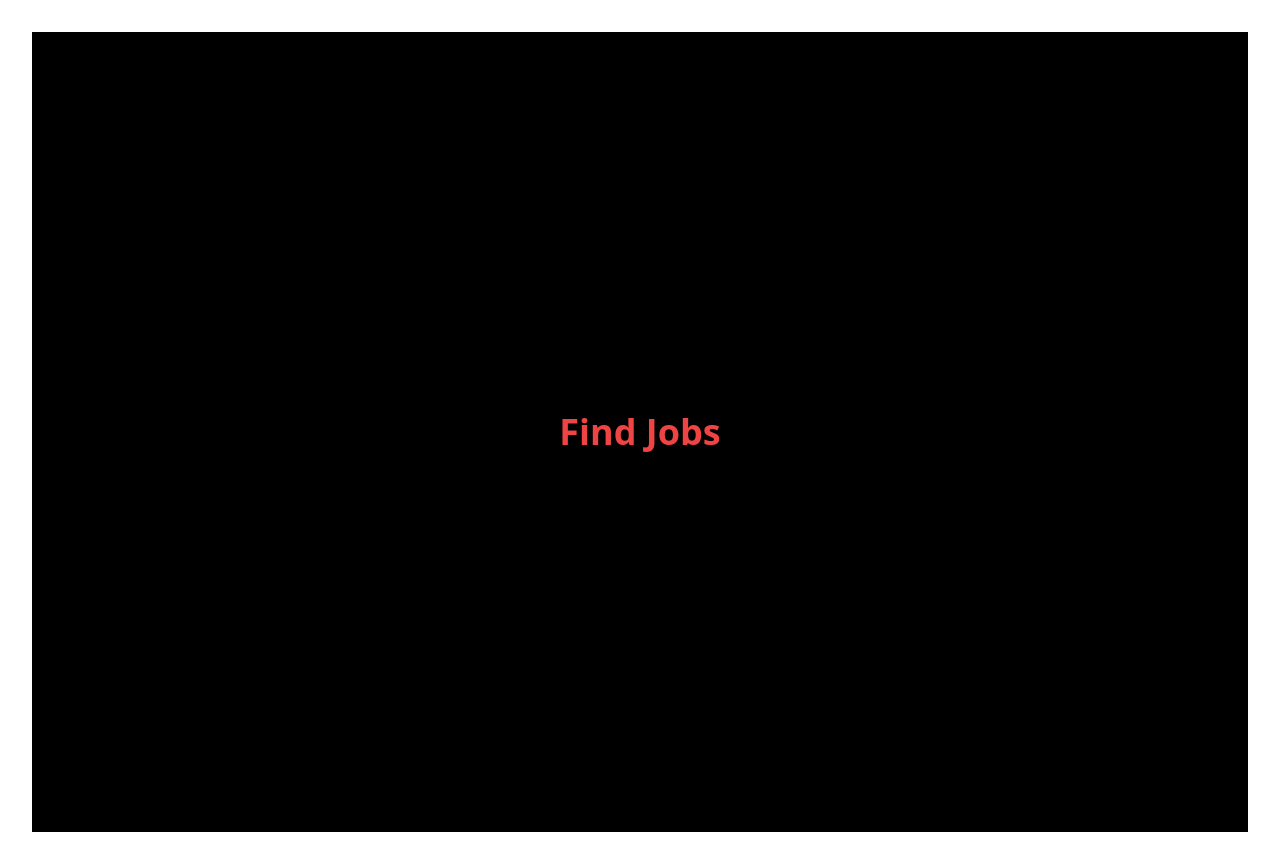
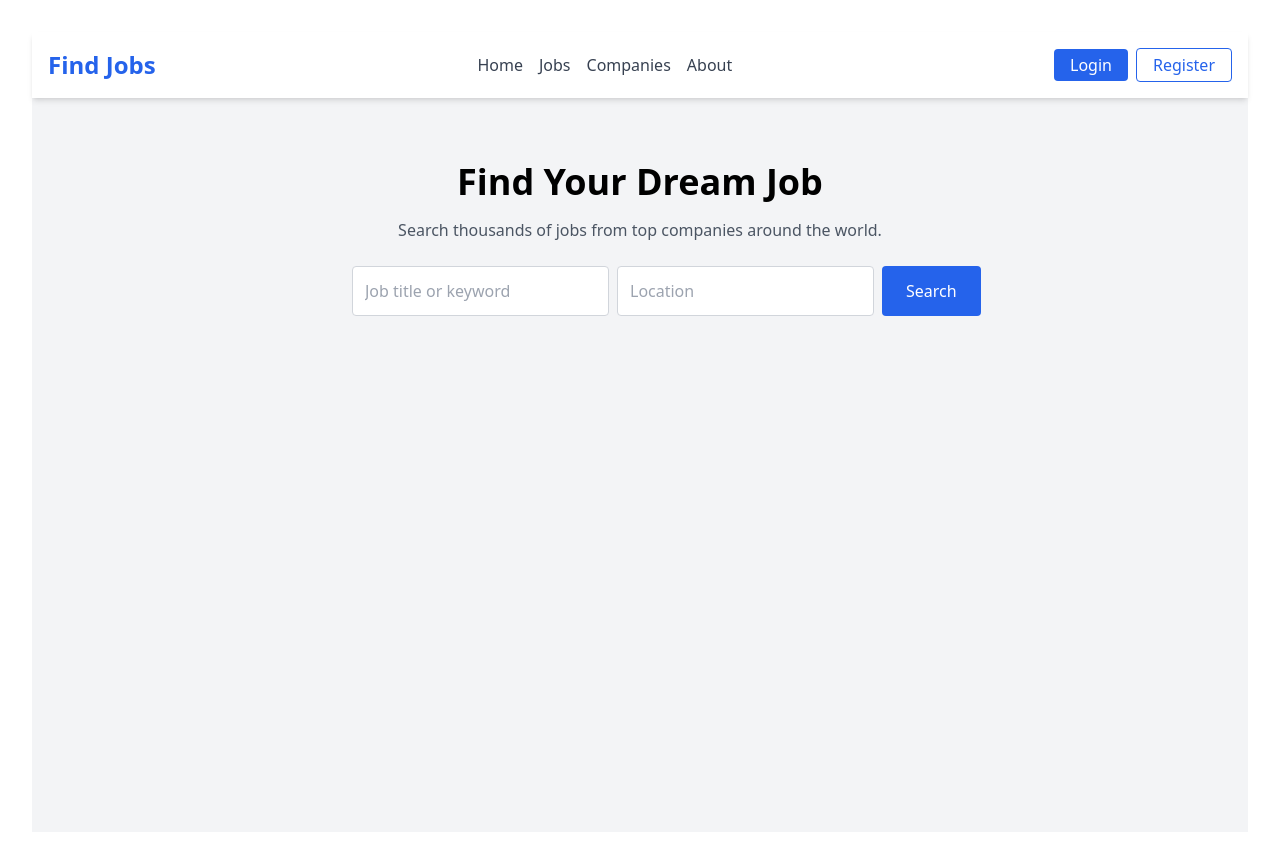
Before and after one commit to SI-FUAD/find-jobs-frontend, a React (Vite) app: page / in a window 1280 px wide. Built offline with nearby package versions, Linux system fonts and the light colour scheme.

Commit message:
Update Home.jsx

```diff
--- a/src/components/home/Home.jsx
+++ b/src/components/home/Home.jsx
@@ -1,9 +1,41 @@
 function Home() {
   return (
-    <div className="min-h-screen bg-black flex items-center justify-center">
-      <h1 className="text-4xl font-bold text-red-500">
-        Find Jobs
-      </h1>
+    <div className="min-h-screen bg-gray-100">
+      <nav className="bg-white shadow-md">
+        <div className="container mx-auto flex justify-between items-center p-4">
+          <h1 className="text-2xl font-bold text-blue-600">Find Jobs</h1>
+          <div className="space-x-4">
+            <a href="#" className="text-gray-700 hover:text-blue-600">Home</a>
+            <a href="#" className="text-gray-700 hover:text-blue-600">Jobs</a>
+            <a href="#" className="text-gray-700 hover:text-blue-600">Companies</a>
+            <a href="#" className="text-gray-700 hover:text-blue-600">About</a>
+          </div>
+          <div className="space-x-2">
+            <button className="px-4 py-1 bg-blue-600 text-white rounded hover:bg-blue-700">Login</button>
+            <button className="px-4 py-1 border border-blue-600 text-blue-600 rounded hover:bg-blue-50">Register</button>
+          </div>
+        </div>
+      </nav>
+
+      <section className="flex flex-col items-center justify-center text-center mt-16 px-4">
+        <h2 className="text-4xl font-bold mb-4">Find Your Dream Job</h2>
+        <p className="text-gray-600 mb-6">Search thousands of jobs from top companies around the world.</p>
+        <div className="flex flex-col md:flex-row gap-2 w-full max-w-xl mx-auto">
+          <input
+            type="text"
+            placeholder="Job title or keyword"
+            className="p-3 rounded border border-gray-300 flex-1"
+          />
+          <input
+            type="text"
+            placeholder="Location"
+            className="p-3 rounded border border-gray-300 flex-1"
+          />
+          <button className="px-6 py-3 bg-blue-600 text-white rounded hover:bg-blue-700">
+            Search
+          </button>
+        </div>
+      </section>
     </div>
   );
 }
```
